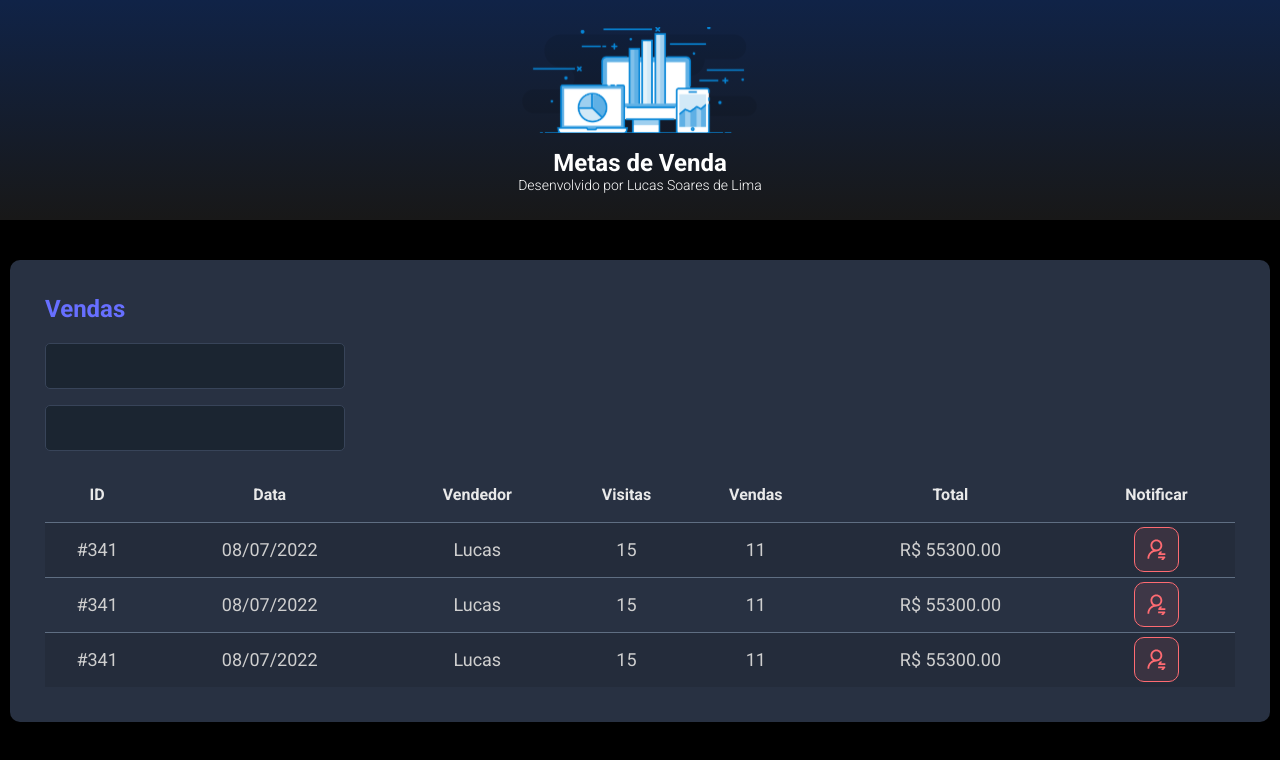
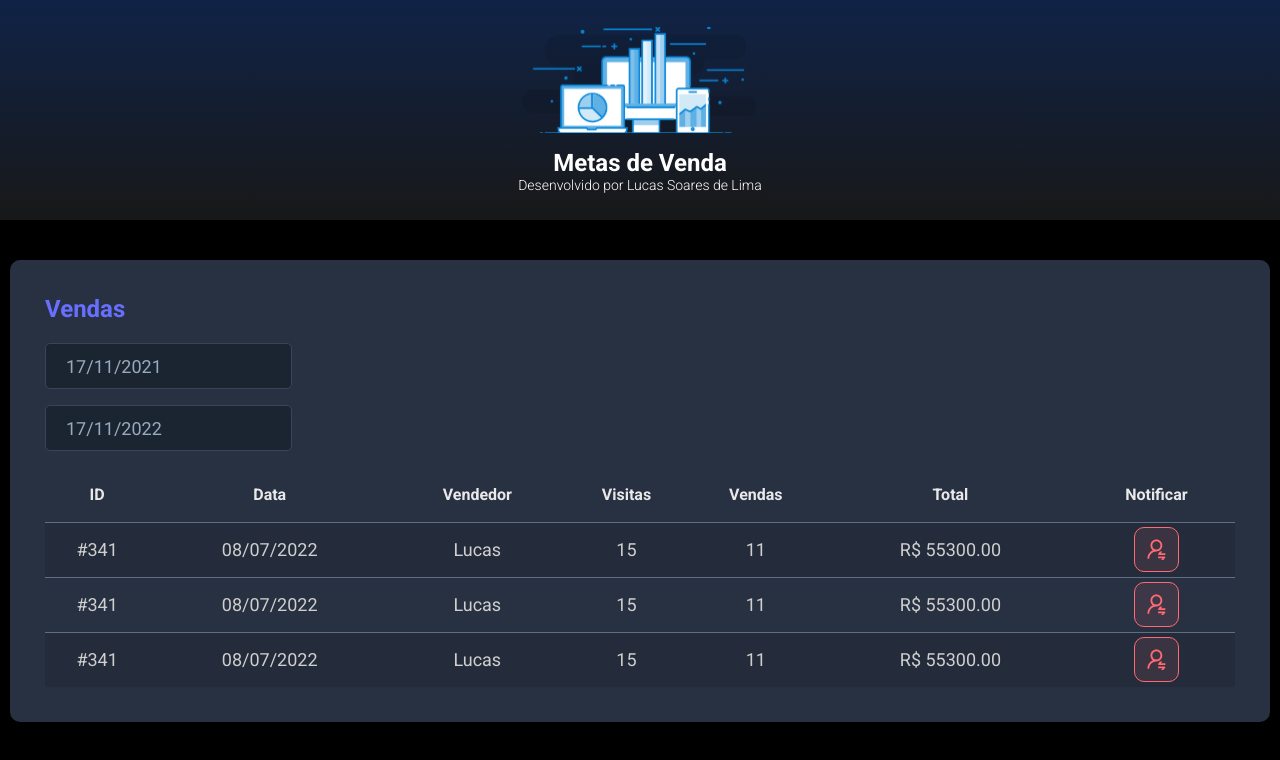
Before and after one commit to lucasoalima/SalesMETA, a React (Vite) app in the folder frontend/: page / in a window 1280 px wide. Shown: the top 760 px of the page. Built offline with nearby package versions, Linux system fonts and the light colour scheme.

Commit message:
Frontend finalizado

```diff
--- a/frontend/package.json
+++ b/frontend/package.json
@@ -9,7 +9,9 @@
     "preview": "vite preview"
   },
   "dependencies": {
+    "@types/react-datepicker": "4.4.2",
     "react": "^18.2.0",
+    "react-datepicker": "4.8.0",
     "react-dom": "^18.2.0"
   },
   "devDependencies": {
--- a/frontend/src/components/SalesCard/index.tsx
+++ b/frontend/src/components/SalesCard/index.tsx
@@ -1,16 +1,38 @@
-import NotificationButton from '../NotificationButton';
-import './styles.css'
+import NotificationButton from "../NotificationButton";
+import "./styles.css";
+import DatePicker from "react-datepicker";
+import "react-datepicker/dist/react-datepicker.css";
+import { useState } from "react";
 
 function SalesCard() {
+
+    const min = new Date(new Date().setDate(new Date().getDate() - 365));
+
+
+    const max = new Date();
+
+    const [minDate, setMinDate] = useState(min);
+    const [maxDate, setMaxDate] = useState(max);
+
   return (
     <div className="dsmeta-card">
       <h2 className="dsmeta-sales-title">Vendas</h2>
       <div>
         <div className="dsmeta-form-control-container">
-                <input className="dsmeta-form-control" type="text"/>
+          <DatePicker
+            selected={minDate}
+            onChange={(date: Date) => setMinDate(date)}
+            className="dsmeta-form-control"
+            dateFormat="dd/MM/yyyy"
+          />
         </div>
         <div className="dsmeta-form-control-container">
-                <input className="dsmeta-form-control" type="text"/>
+          <DatePicker
+            selected={maxDate}
+            onChange={(date: Date) => setMaxDate(date)}
+            className="dsmeta-form-control"
+            dateFormat="dd/MM/yyyy"
+          />
         </div>
       </div>
 
@@ -37,7 +59,7 @@
               <td>R$ 55300.00</td>
               <td>
                 <div className="dsmeta-red-btn-container">
-                        <NotificationButton/>
+                  <NotificationButton />
                 </div>
               </td>
             </tr>
@@ -50,7 +72,7 @@
               <td>R$ 55300.00</td>
               <td>
                 <div className="dsmeta-red-btn-container">
-                      <NotificationButton/>
+                  <NotificationButton />
                 </div>
               </td>
             </tr>
@@ -63,15 +85,13 @@
               <td>R$ 55300.00</td>
               <td>
                 <div className="dsmeta-red-btn-container">
-                      <NotificationButton/>
+                  <NotificationButton />
                 </div>
               </td>
             </tr>
           </tbody>
-
         </table>
       </div>
-
     </div>
   );
 }
```
Also changed, not shown: 1 other file (tests, documents, lock files or other folders). Lines whose indentation alone changed are shown as unchanged.
